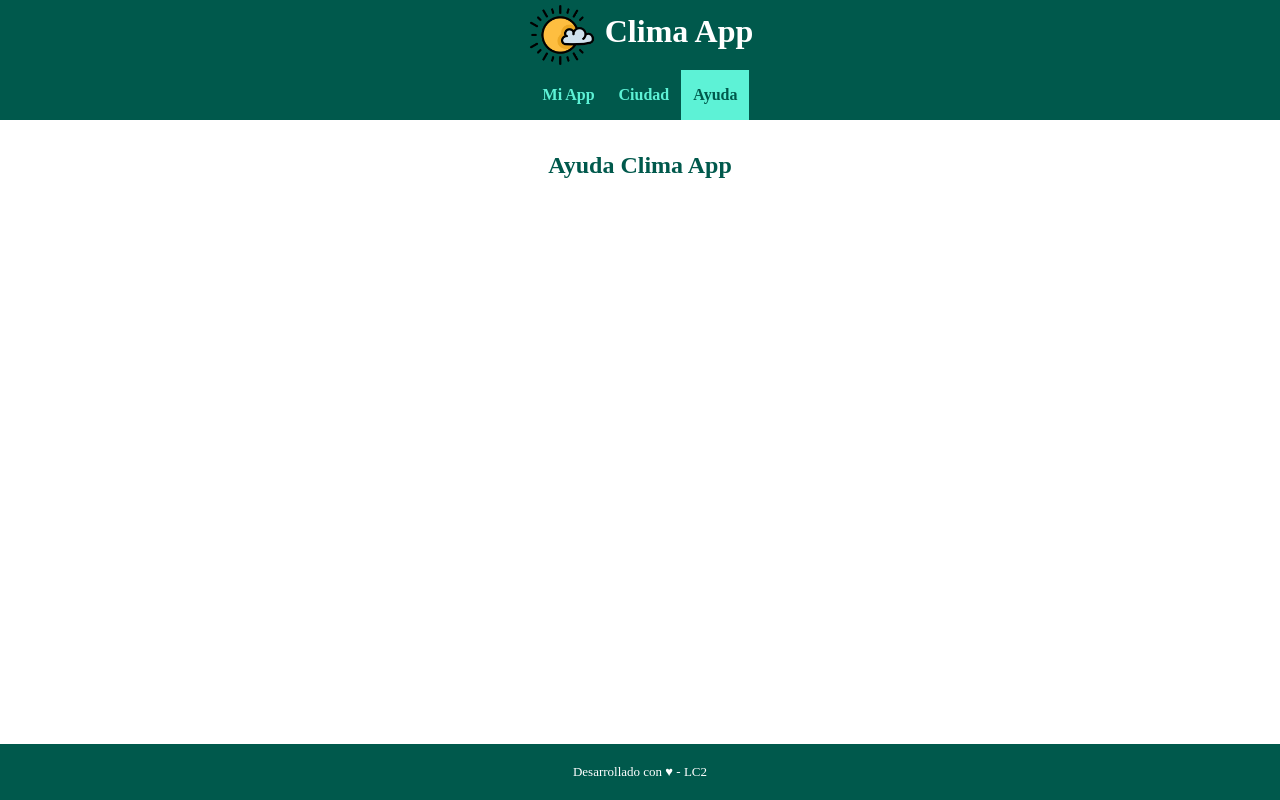
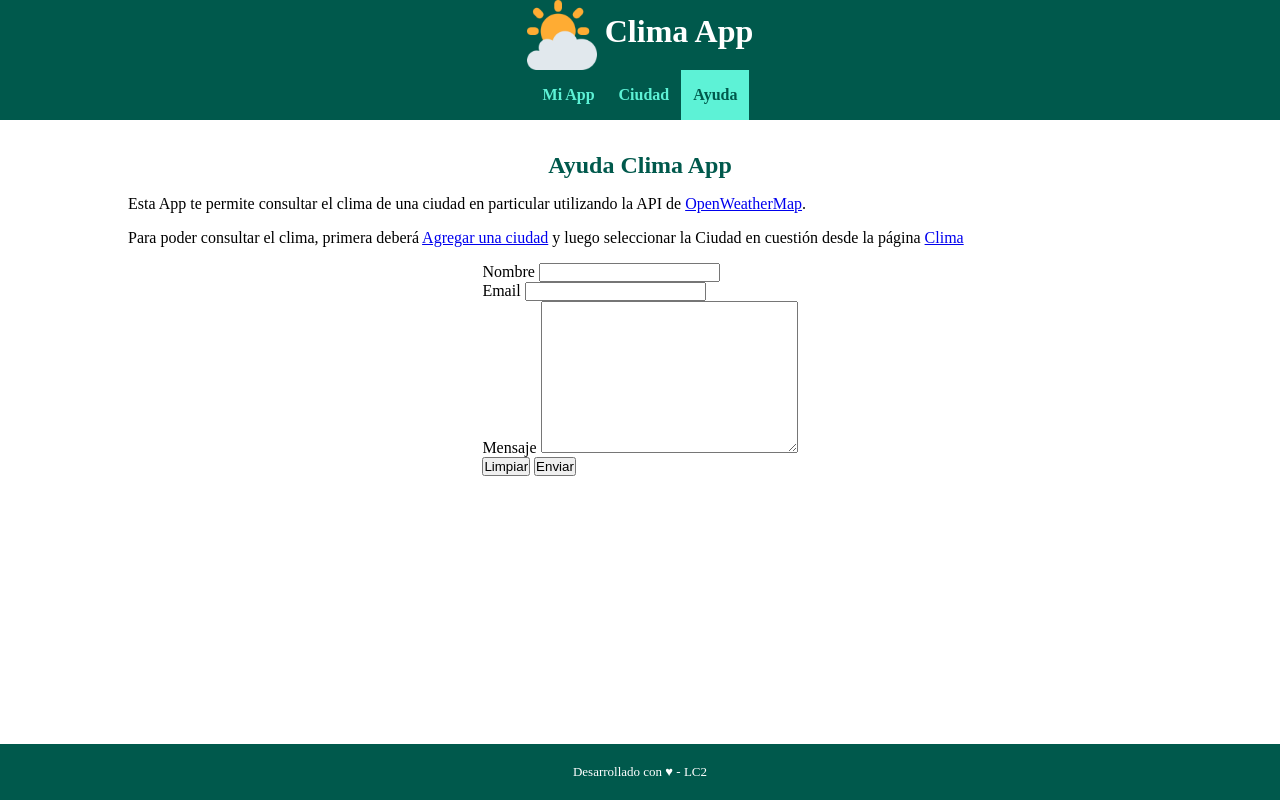
Before and after one commit to ClaraRazzetto/LCD2, a plain HTML site: page Practica/TUP-LC2-CLIMA-APP/help.html in a window 1280 px wide. Drawn offline with Linux system fonts and the light colour scheme.

Commit message:
TP Modifico main en help.html y arreglo icono clima

```diff
--- a/Practica/TUP-LC2-CLIMA-APP/help.html
+++ b/Practica/TUP-LC2-CLIMA-APP/help.html
@@ -4,7 +4,7 @@
 <head>
     <meta charset="UTF-8">
     <meta name="viewport" content="width=device-width, initial-scale=1.0">
-    <link rel="icon" type="image/png" href="img/favicon.png"/>
+    <link rel="icon" type="image/png" sizes="16x16" href="img/favicon-16x16.png">
     <title>Clima app</title>
     <!-- Estilos CSS -->
     <link rel="stylesheet" href="css/common.css">
@@ -13,7 +13,7 @@
 <body>
     <header>
         <h1>
-            <img src="img/favicon.png" alt="favicon clima app">
+            <img src="img/android-chrome-192x192.png" alt="favicon clima app">
             <span>Clima App</span>
         </h1>
         <nav>
@@ -26,7 +26,27 @@
     </header>
     <main>
         <h2>Ayuda Clima App</h2>
+        <p>Esta App te permite consultar el clima de una ciudad en particular utilizando la API de
+            <a href="https://openweathermap.org/api" target="_blank">OpenWeatherMap</a>.
+        </p>
+        <p>Para poder consultar el clima, primera deberá <a href="add-city.html">Agregar una ciudad</a> y luego
+            seleccionar la Ciudad en cuestión desde la página <a href="index.html">Clima</a>
+        </p>
+
         <section>
+            <form action="">
+                <label for="Nombre">Nombre</label>
+                <input type="text" name="Nombre">
+                <br>
+                <label for="Email">Email</label>
+                <input type="email" name="Email">
+                <br>
+                <label for="Mensaje">Mensaje</label>
+                <textarea name="Mensaje" id="" cols="30" rows="10"></textarea>
+                <br>
+                <input type="button" name="Limpiar" value="Limpiar">
+                <input type="submit" name="Enviar" value="Enviar">
+            </form>
         </section>
     </main>
     <footer>
```
Also changed, not shown: Practica/TUP-LC2-CLIMA-APP/add-city.html (+2 -2 lines), Practica/TUP-LC2-CLIMA-APP/index.html (+2 -2 lines), Practica/TUP-LC2-CLIMA-APP/img/android-chrome-192x192.png (added), Practica/TUP-LC2-CLIMA-APP/img/favicon-16x16.png (added), Practica/TUP-LC2-CLIMA-APP/img/favicon.png (deleted).
